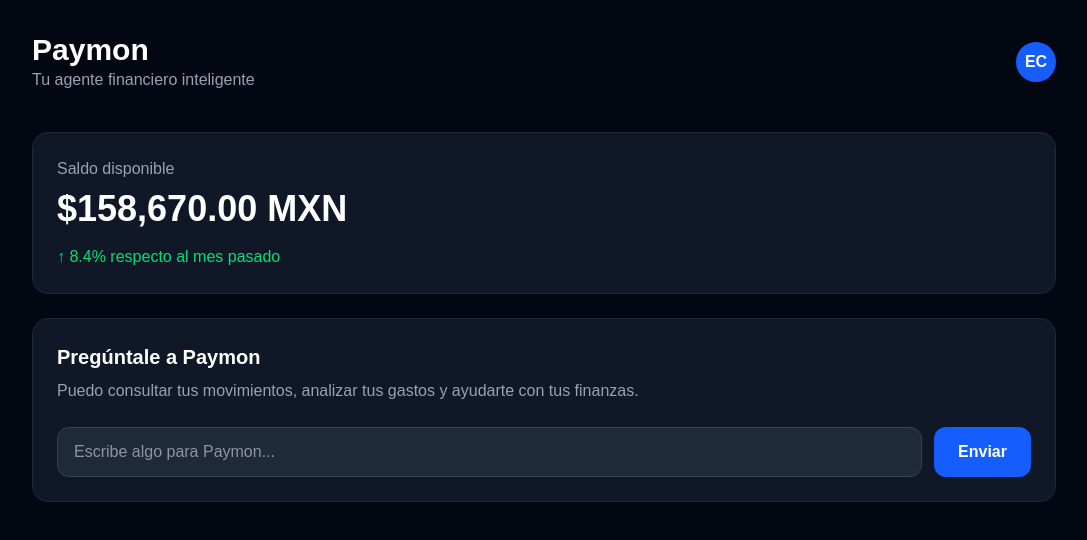
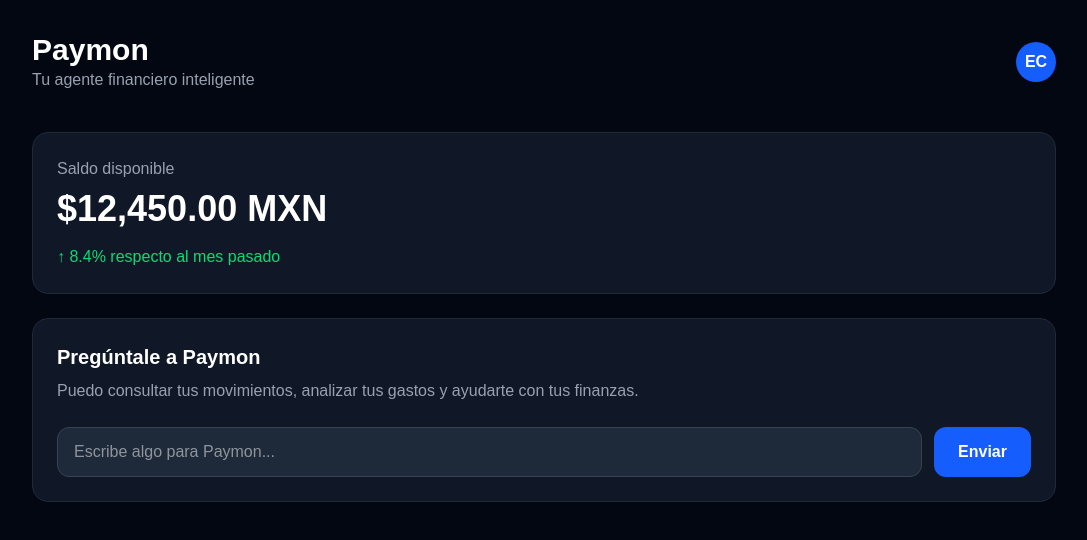
Before and after one commit to HenryCCZ/paymon, a Next.js app: page / in a window 1280 px wide. Shown: the top 540 px of the page, without its empty margins (96-1183 px from the left). Built offline with nearby package versions, Linux system fonts and the light colour scheme.

Commit message:
saldo nuevo

```diff
--- a/app/page.tsx
+++ b/app/page.tsx
@@ -64,7 +64,7 @@ export default function Home() {
           </p>
 
           <h2 className="text-4xl font-bold mb-4">
-            $158,670.00 MXN
+            $12,450.00 MXN
           </h2>
 
           <p className="text-green-400">
```
